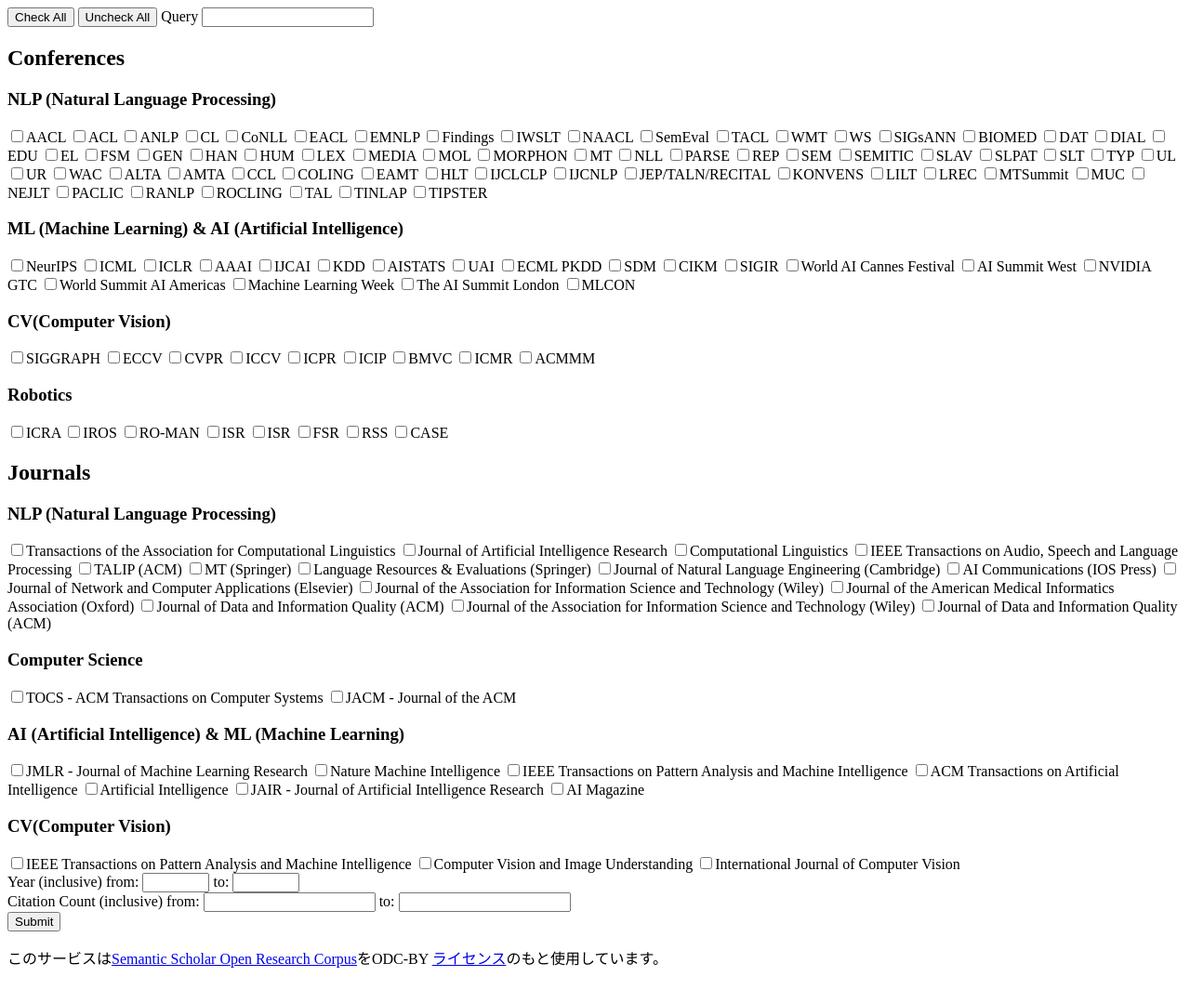
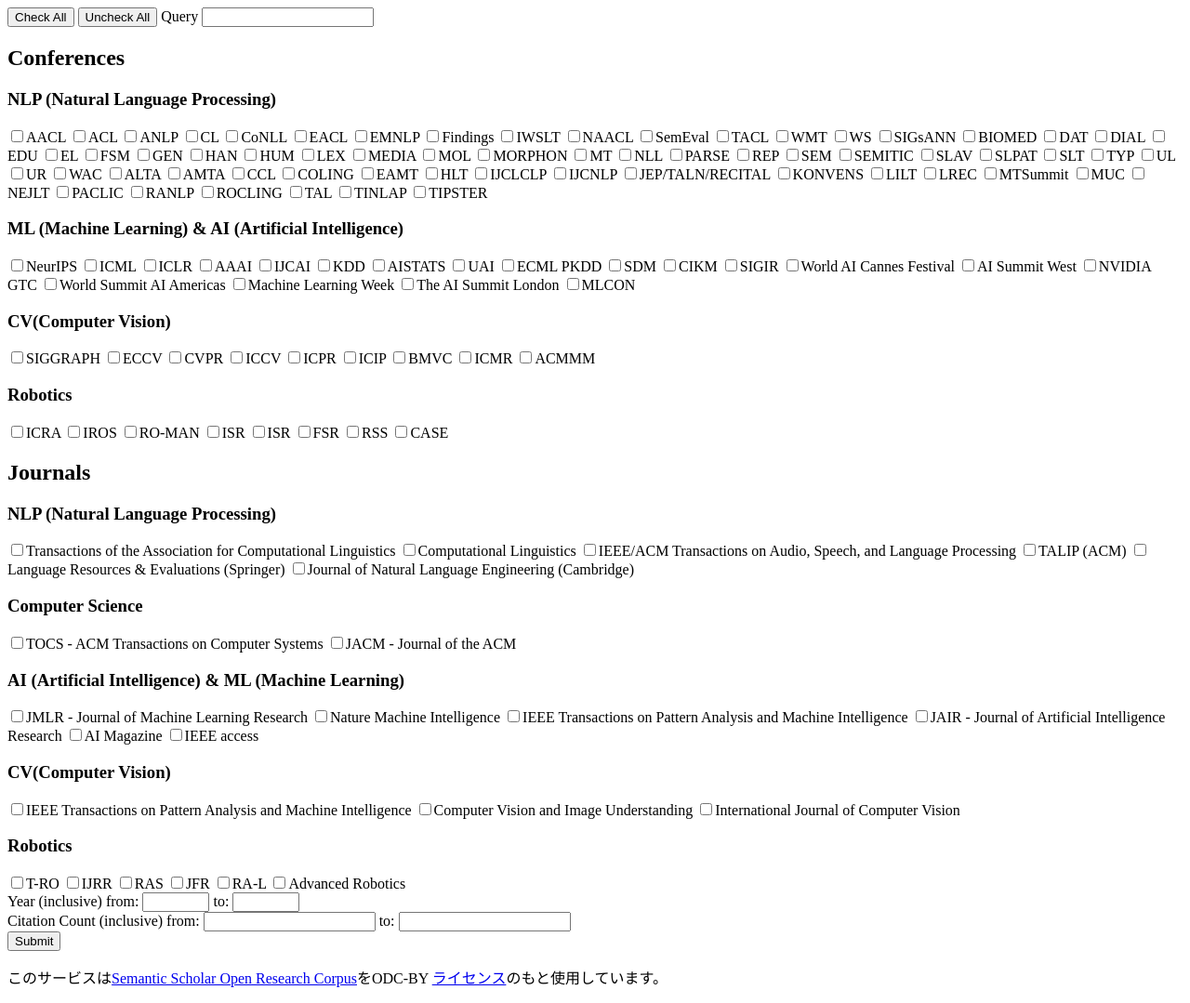
Before and after one commit to Buddies-as-you-know/conference_paper_citation, a FastAPI app: page / in a window 1280 px wide. Shown: the whole page at 93% size. Before the commit the page ends 1041 px from the top, so only its background shows below. Run offline with FastAPI, Linux system fonts and the light colour scheme.

Commit message:
htmlを修正

```diff
--- a/backend/templates/index.html
+++ b/backend/templates/index.html
@@ -128,7 +128,7 @@
                     <h3>Robotics</h3>
                     <input type="checkbox" name="venues" value="ICRA">ICRA
                     <input type="checkbox" name="venues" value="IROS">IROS
-                    <input type="checkbox" name="venues" value="RO-MAN">RO-MAN
+                    <input type="checkbox" name="venues" value="IEEE International Symposium on Robot and Human Interactive Communication">RO-MAN
                     <input type="checkbox" name="venues" value="ISR">ISR
                     <input type="checkbox" name="venues" value="ISR">ISR
                     <input type="checkbox" name="venues" value="FSR">FSR
@@ -142,20 +142,11 @@
                 <div class="form-subsection">
                     <h3>NLP (Natural Language Processing)</h3>
                     <input type="checkbox" name="venues" value="Transactions of the Association for Computational Linguistics">Transactions of the Association for Computational Linguistics
-                    <input type="checkbox" name="venues" value="Journal of Artificial Intelligence Research">Journal of Artificial Intelligence Research
-                    <input type="checkbox" name="venues" value="ComputationalLinguistics">Computational Linguistics
-                    <input type="checkbox" name="venues" value="IEEEAudioSpeechLangProc">IEEE Transactions on Audio, Speech and Language Processing
+                    <input type="checkbox" name="venues" value="Computational Linguistics">Computational Linguistics
+                    <input type="checkbox" name="venues" value="IEEE/ACM Transactions on Audio Speech and Language Processing">IEEE/ACM Transactions on Audio, Speech, and Language Processing
                     <input type="checkbox" name="venues" value="TALIP">TALIP (ACM)
-                    <input type="checkbox" name="venues" value="MTSpringer">MT (Springer)
-                    <input type="checkbox" name="venues" value="LangResEval">Language Resources & Evaluations (Springer)
-                    <input type="checkbox" name="venues" value="JNLE">Journal of Natural Language Engineering (Cambridge)
-                    <input type="checkbox" name="venues" value="AICom">AI Communications (IOS Press)
-                    <input type="checkbox" name="venues" value="JNCA">Journal of Network and Computer Applications (Elsevier)
-                    <input type="checkbox" name="venues" value="JASIST">Journal of the Association for Information Science and Technology (Wiley)
-                    <input type="checkbox" name="venues" value="JAMIA">Journal of the American Medical Informatics Association (Oxford)
-                    <input type="checkbox" name="venues" value="JDIQ">Journal of Data and Information Quality (ACM)
-                    <input type="checkbox" name="venues" value="JASIST">Journal of the Association for Information Science and Technology (Wiley)
-                    <input type="checkbox" name="venues" value="JDIQ">Journal of Data and Information Quality (ACM)
+                    <input type="checkbox" name="venues" value="Language Resources and Evaluations">Language Resources & Evaluations (Springer)
+                    <input type="checkbox" name="venues" value="Journal of Natural Language Engineering">Journal of Natural Language Engineering (Cambridge)
 
 
                 </div>
@@ -170,13 +161,12 @@
 
                 <div class="form-subsection">
                     <h3>AI (Artificial Intelligence) & ML (Machine Learning)</h3>
-                    <input type="checkbox" name="venues" value="Transactions of the Association for Computational Linguistics">JMLR - Journal of Machine Learning Research
+                    <input type="checkbox" name="venues" value="Journal of Machine Learning Research">JMLR - Journal of Machine Learning Research
                     <input type="checkbox" name="venues" value="Nature Machine Intelligence">Nature Machine Intelligence
                     <input type="checkbox" name="venues" value="IEEE Transactions on Pattern Analysis and Machine Intelligence">IEEE Transactions on Pattern Analysis and Machine Intelligence
-                    <input type="checkbox" name="venues" value="ACM Transactions on Artificial Intelligence">ACM Transactions on Artificial Intelligence
-                    <input type="checkbox" name="venues" value="Artificial Intelligence">Artificial Intelligence
                     <input type="checkbox" name="venues" value="Journal of Artificial Intelligence Research">JAIR - Journal of Artificial Intelligence Research
                     <input type="checkbox" name="venues" value="AI Magazine">AI Magazine
+                    <input type="checkbox" name="venues" value="IEEE access">IEEE access
                     <!-- 他のAI & ML関連のジャーナルのチェックボックスを追加 -->
                 </div>
                 <div class="form-subsection">
@@ -184,6 +174,16 @@
                     <input type="checkbox" name="venues" value="IEEE Transactions on Pattern Analysis and Machine Intelligence">IEEE Transactions on Pattern Analysis and Machine Intelligence
                     <input type="checkbox" name="venues" value="Computer Vision and Image Understanding">Computer Vision and Image Understanding
                     <input type="checkbox" name="venues" value="International Journal of Computer Vision">International Journal of Computer Vision
+                </div>
+                 <div class="form-subsection">
+                    <h3>Robotics</h3>
+                    <input type="checkbox" name="venues" value="IEEE Transactions on Robotics">T-RO
+                    <input type="checkbox" name="venues" value="International Journal of Robotics Research">IJRR
+                    <input type="checkbox" name="venues" value="Robotics and Autonomous Systems">RAS
+                    <input type="checkbox" name="venues" value="Journal of Field Robotics">JFR
+                    <input type="checkbox" name="venues" value="IEEE Robotics and Automation Letters">RA-L
+                    <input type="checkbox" name="venues" value="Advanced Robotics">Advanced Robotics
+                    <!-- 他のロボティクス関連のカンファレンスのチェックボックスを追加 -->
                 </div>
 
             </div>
```
Also changed, not shown: README.md.
